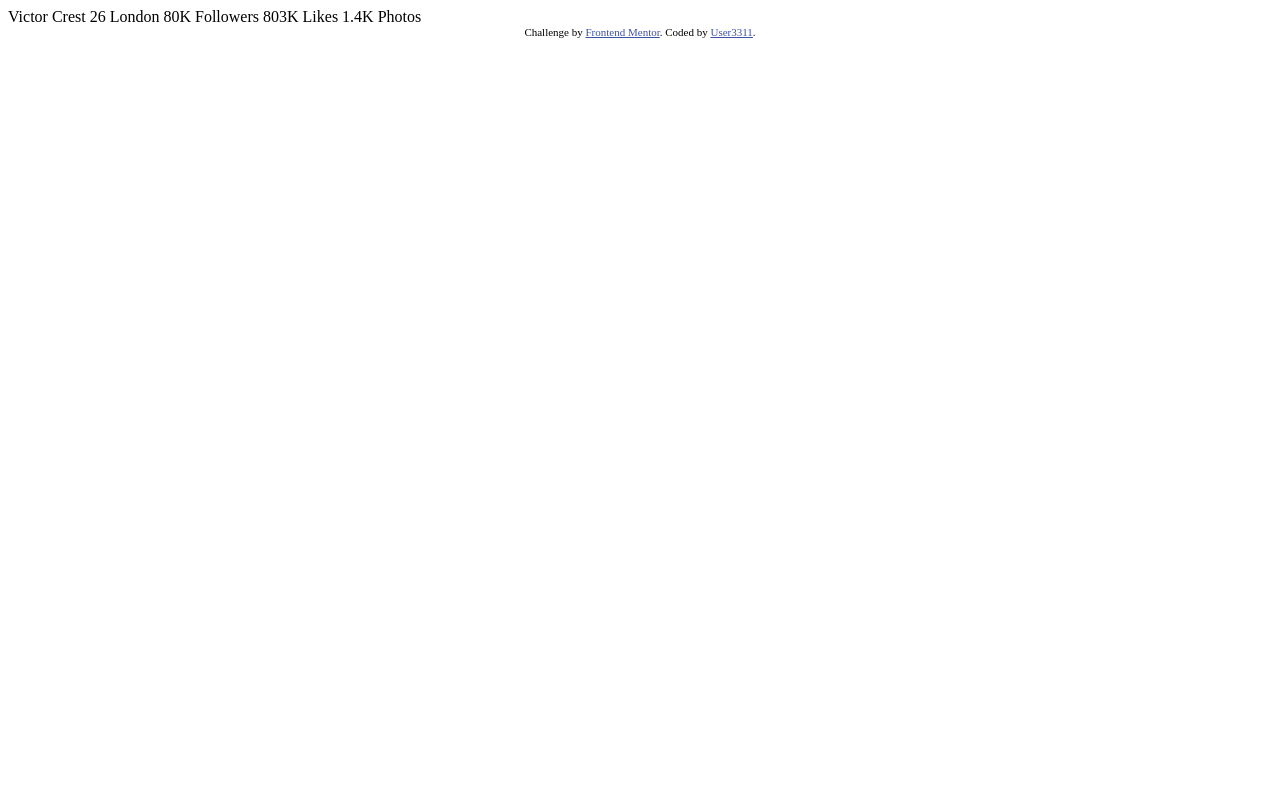
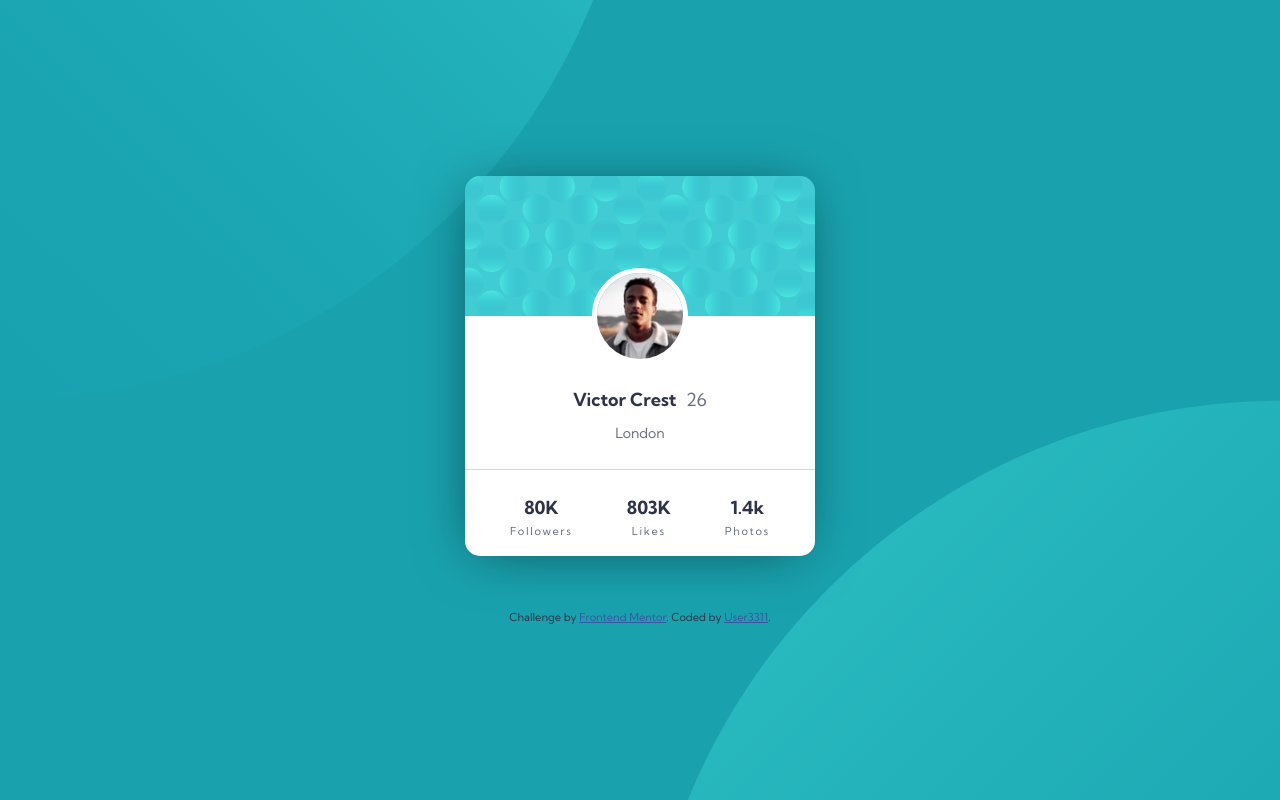
Before and after one commit to user3311/profile-card-component, a plain HTML site: page index.html in a window 1280 px wide. Drawn offline with Linux system fonts and the light colour scheme.

Commit message:
complete component

```diff
--- a/index.html
+++ b/index.html
@@ -7,29 +7,38 @@
   <link rel="icon" type="image/png" sizes="32x32" href="./images/favicon-32x32.png">
 
   <title>Frontend Mentor | Profile card component</title>
-
-  <!-- Feel free to remove these styles or customise in your own stylesheet 👍 -->
-  <style>
-    .attribution { font-size: 11px; text-align: center; }
-    .attribution a { color: hsl(228, 45%, 44%); }
-  </style>
+  <link rel="stylesheet" href="style.css">
 </head>
 <body>
-  Victor Crest
-  26
-  London
+  <div class="wrapper">
+    <div class="card">
+      <div class="card-content">
+        <img width="96" height="96" src="./images/image-victor.jpg" alt="Profile Photo">
+        <h1>Victor Crest <span>26</span></h1>
+        <p>London</p>
+        <div class="stats">
+          <ul>
+            <li>
+              <h2>80K</h2>
+              <p>Followers</p>
+            </li>
+            <li>
+              <h2>803K</h2>
+              <p>Likes</p>
+            </li>
+            <li>
+              <h2>1.4k</h2>
+              <p>Photos</p>
+            </li>
+          </ul>
+        </div>
+      </div>
 
-  80K
-  Followers
-
-  803K
-  Likes
-
-  1.4K
-  Photos
-  <div class="attribution">
-    Challenge by <a href="https://www.frontendmentor.io?ref=challenge" target="_blank">Frontend Mentor</a>.
-    Coded by <a href="#">User3311</a>.
+    </div>
+    <div class="attribution">
+      Challenge by <a href="https://www.frontendmentor.io?ref=challenge" target="_blank">Frontend Mentor</a>.
+      Coded by <a href="#">User3311</a>.
+    </div>
   </div>
 </body>
 </html>
--- /dev/null
+++ b/style.css
@@ -0,0 +1,133 @@
+@import url("https://fonts.googleapis.com/css2?family=Kumbh+Sans:wght@400;700&display=swap");
+
+:root {
+  --dark-cyan: hsl(185, 75%, 39%);
+  --dark-blue: hsl(229, 23%, 23%);
+  --dark-gray: hsl(0, 0%, 59%);
+  --blue-gray: hsl(227, 10%, 46%);
+  --blue-gray-20: hsla(229, 23%, 23%, 0.2);
+  --white: hsl(100, 100%, 100%);
+  --black-55: hsla(0, 0%, 0%, 0.55);
+
+  font-size: 18px;
+  font-family: "Kumbh Sans", sans-serif;
+}
+
+*,
+*::before,
+*::after {
+  margin: 0;
+  padding: 0;
+  box-sizing: border-box;
+}
+
+body {
+  background-color: var(--dark-cyan);
+  color: #2e3349;
+  background-image: url(./images/bg-pattern-top.svg), url(./images/bg-pattern-bottom.svg);
+  background-position: right 50vw bottom 50vh, left 50vw top 50vh;
+  background-repeat: no-repeat, no-repeat;
+  background-size: cover, cover;
+}
+
+.wrapper {
+  display: flex;
+  flex-direction: column;
+  justify-content: center;
+  align-items: center;
+  min-height: 100vh;
+}
+
+.card {
+  display: flex;
+  flex-direction: column;
+  border-radius: 15px;
+  min-height: 374px;
+  min-width: 350px;
+  background-image: url(./images/bg-pattern-card.svg);
+  background-position: top;
+  background-repeat: no-repeat;
+  background-size: contain;
+  box-shadow: -2px 4px 56px -12px var(--black-55);
+}
+
+img {
+  position: absolute;
+  top: calc(0px - 96px / 2);
+  left: calc(50% - 96px / 2);
+  border-radius: 50%;
+  border: 5px solid var(--white);
+}
+
+.card-content {
+  display: flex;
+  justify-content: space-between;
+  flex-direction: column;
+  text-align: center;
+  position: relative;
+  padding: 1rem;
+  background-color: var(--white);
+  margin-top: 140px;
+  flex: 1 0 auto;
+  border-radius: 0 0 15px 15px;
+}
+
+.card-content h1 {
+  margin-top: 3rem;
+  margin-bottom: 0.7rem;
+  font-size: 18px;
+}
+
+.card-content h1 > span {
+  font-weight: normal;
+  color: var(--blue-gray);
+  margin-left: 0.3rem;
+}
+
+.card-content > p {
+  font-size: 14px;
+  color: var(--blue-gray);
+  position: relative;
+}
+
+.stats {
+  position: relative;
+  margin-top: 3rem;
+}
+
+.stats::before {
+  content: "";
+  height: 1px;
+  background-color: var(--blue-gray-20);
+  width: calc(100% + 2rem);
+  position: absolute;
+  top: -1.5rem;
+  left: -1rem;
+}
+
+.stats ul {
+  display: flex;
+  justify-content: space-around;
+  list-style-type: none;
+  text-align: center;
+}
+
+.stats ul li h2 {
+  font-size: 18px;
+}
+
+.stats ul li p {
+  font-size: 11px;
+  color: var(--blue-gray);
+  margin-top: 0.3rem;
+  letter-spacing: 0.15em;
+}
+
+.attribution {
+  margin-top: 3rem;
+  font-size: 11px;
+  text-align: center;
+}
+.attribution a {
+  color: hsl(228, 45%, 44%);
+}
```
Also changed, not shown: screenshot-desktop.png (added), screenshot-mobile.png (added), 2 other files.
